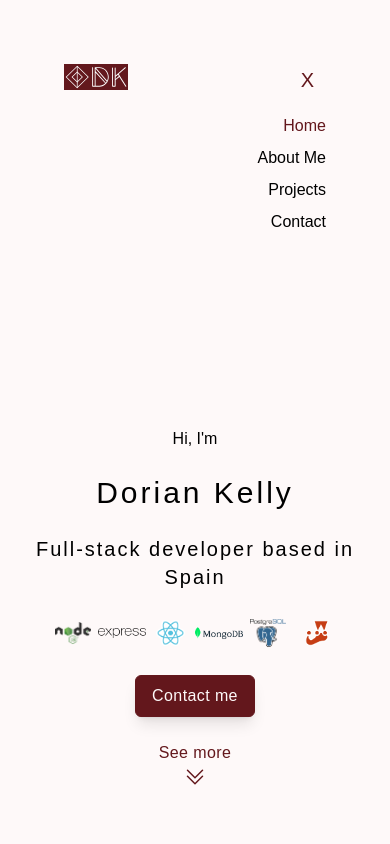
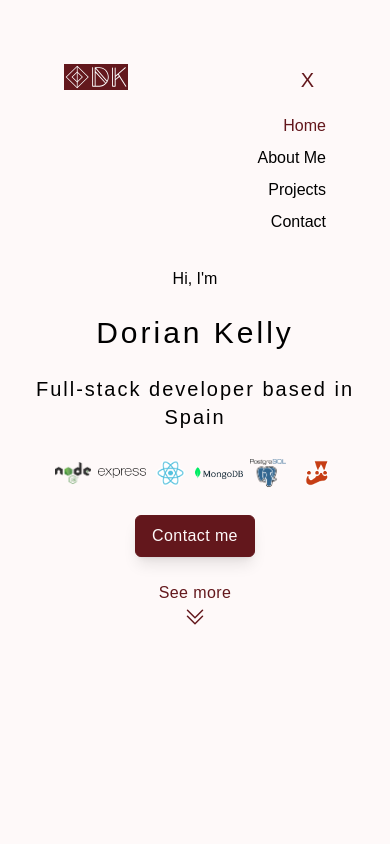
Before and after one commit to dorian-rose/portfolio_dk, a React (Vite) app: page / in a window 390 px wide. Both pictures are taken after a click on the button 322 px from the left and 78 px from the top of the page. Shown: the top 844 px of the page. Built offline with nearby package versions, Linux system fonts and the light colour scheme.

Commit message:
image added to head. nav bar sm extended background added

```diff
--- a/index.html
+++ b/index.html
@@ -2,9 +2,13 @@
 <html lang="en">
   <head>
     <meta charset="UTF-8" />
-    <!-- <link rel="icon" type="image/svg+xml" href="/vite.svg" /> -->
+    <meta
+      name="description"
+      content="Dorian Kelly is a professionally trained frontend developer based in Europe. View her work and get in contact."
+    />
+    <link rel="icon" type="image/svg+xml" href="/logo.svg" />
     <meta name="viewport" content="width=device-width, initial-scale=1.0" />
-    <title>Dorian Kelly</title>
+    <title>Dorian Kelly | Frontend Developer</title>
   </head>
   <body>
     <div id="root"></div>
--- a/src/components/NavBar.jsx
+++ b/src/components/NavBar.jsx
@@ -34,7 +34,7 @@ export const NavBar = () => {
     >
       <div className="w-16 start-16 relative top-12">
         <img
-          className="w-16 "
+          className="w-16 z-40 "
           src={logo}
           alt="Dorian Kelly Web Development logo"
         />
--- a/src/components/NavLinks.jsx
+++ b/src/components/NavLinks.jsx
@@ -1,9 +1,16 @@
 import { NavLink, Link } from "react-router-dom";
+import { useLocation } from "react-router-dom";
 
 export const NavLinks = () => {
+  const location = useLocation();
   return (
     <div>
-      <ul className="relative p-4 sm:pt-6 ms-16 flex flex-col sm:flex-row text-end sm:justify-end mx-10 sm:mx-2  lg:mx-10">
+      <ul
+        className={` ${
+          location.pathname === "/" ? "" : "bg-white sm:bg-inherit"
+        } absolute right-0 z-30 rounded-lg sm:relative  pt-4 pe-4 ps-10 pb-10 sm:p-4 sm:pt-6 ms-16 flex flex-col sm:flex-row text-end sm:justify-end mx-10 sm:mx-2  lg:mx-10`}
+        // className="relative p-4 sm:pt-6 ms-16 flex flex-col sm:flex-row text-end sm:justify-end mx-10 sm:mx-2  lg:mx-10"
+      >
         <li className="py-1 md:py-0">
           <NavLink
             to="/"
```
Also changed, not shown: public/logo.svg (added).
